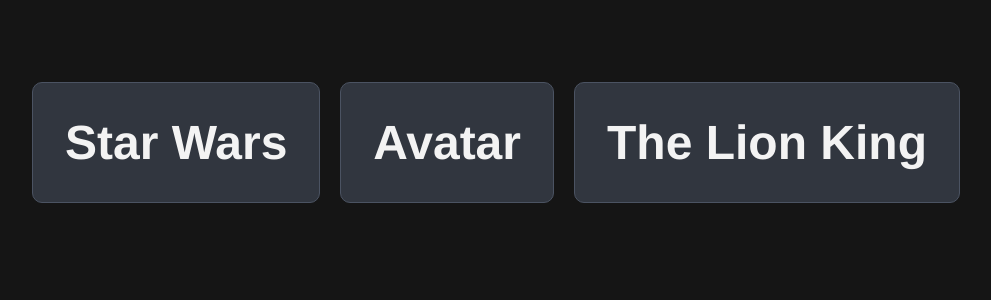
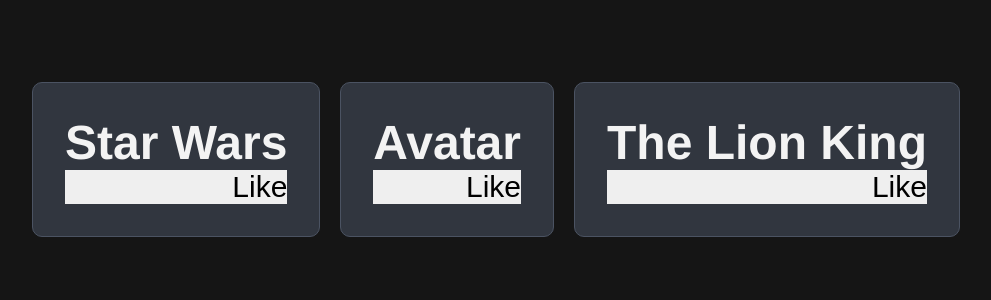
Before and after one commit to chetcarter/streaming-dashboard-example, a React (Vite) app: page / in a window 1280 px wide. Shown: the top 300 px of the page, without its empty margins (144-1135 px from the left). Built offline with nearby package versions, Linux system fonts and the light colour scheme.

Commit message:
adds like button

```diff
--- a/index.html
+++ b/index.html
@@ -4,7 +4,7 @@
     <meta charset="UTF-8" />
     <link rel="icon" type="image/svg+xml" href="/vite.svg" />
     <meta name="viewport" content="width=device-width, initial-scale=1.0" />
-    <title>react-tester</title>
+    <title>streaming-dashboard-example</title>
   </head>
   <body>
     <div id="root"></div>
--- a/src/App.jsx
+++ b/src/App.jsx
@@ -1,12 +1,16 @@
 import { useState } from 'react';
-import reactLogo from './assets/react.svg';
-import viteLogo from '/vite.svg';
 import './App.css';
 
-const Card = ({ title, rating, isCool }) => {
+const Card = ({ title }) => {
+	const [hasLiked, setHasLiked] = useState({ initialState: false });
+
 	return (
 		<div className='card'>
 			<h2>{title}</h2>
+
+			<button onClick={() => setHasLiked({ initialState: true })}>
+			{hasLiked.initialState ? 'Liked' : 'Like'}
+			</button>
 		</div>
 	);
 };
@@ -14,9 +18,9 @@
 const App = () => {
 	return (
 		<div className='card-container'>
-			<Card title='Star Wars' rating={5} isCool={true} />
-			<Card title='Avatar' rating={4} isCool={false} />
-			<Card title='The Lion King' rating={5} isCool={true} />
+			<Card title='Star Wars' />
+			<Card title='Avatar' />
+			<Card title='The Lion King' />
 		</div>
 	);
 };
--- a/src/index.css
+++ b/src/index.css
@@ -32,3 +32,11 @@
 	border-radius: 10px;
 	min-height: 100px;
 }
+
+button {
+	border: none;
+	font-size: 30px;
+	width: 100%;
+	text-align: right;
+	cursor: pointer;
+}
```
Also changed, not shown: 1 other file (tests, documents, lock files or other folders).
